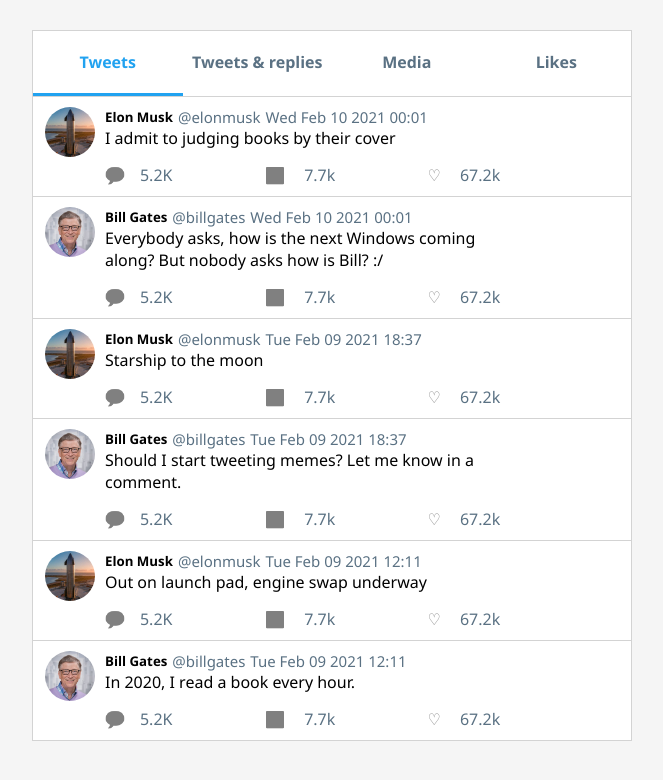
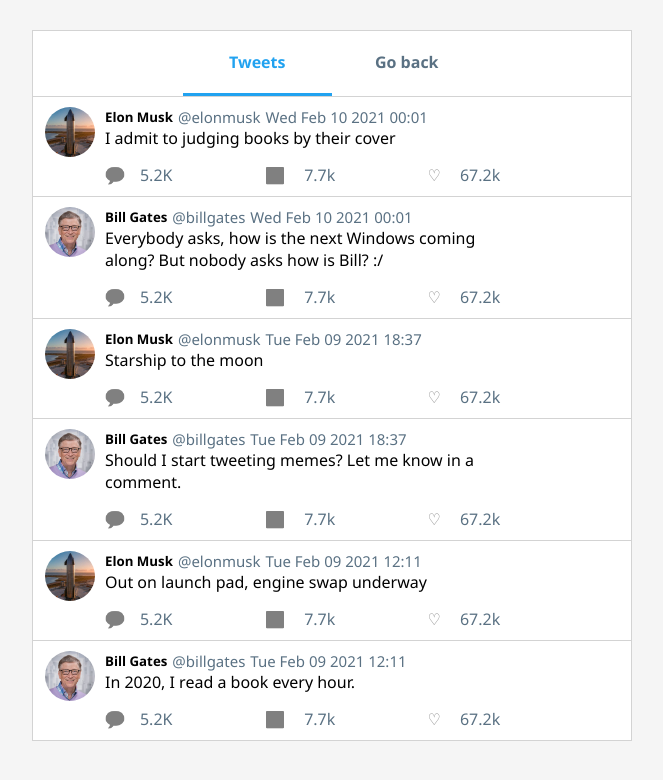
Before and after one commit to ramizibrahimovic/dynamic_twitter_page, a plain HTML site: page timeline.html in a window 1280 px wide. Shown: the whole page, without its empty margins (308-971 px from the left). Drawn offline with Linux system fonts and the light colour scheme.

Commit message:
go back button added to timeline

```diff
--- a/timeline.html
+++ b/timeline.html
@@ -11,13 +11,10 @@
     <div class="outer-container" style="margin-top:30px;padding-top:20px">
         <div class="tab-container">
             <a class="tab tab-active">Tweets</a>
-            <a class="tab">Tweets & replies</a>
-            <a class="tab">Media</a>
-            <a class="tab">Likes</a>
+            <a class="tab" href="/index.html?user=user1" style="text-decoration: none;">Go back</a>
         </div>
         <div class="tweet-container">
         </div>
-
     </div>
     <script src="timeline.js"></script>
 </body>
```
